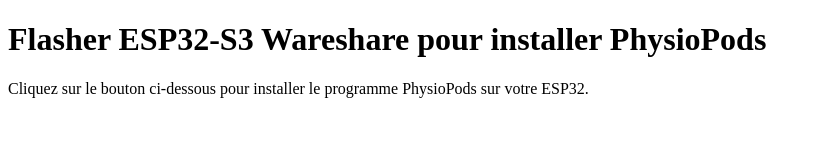
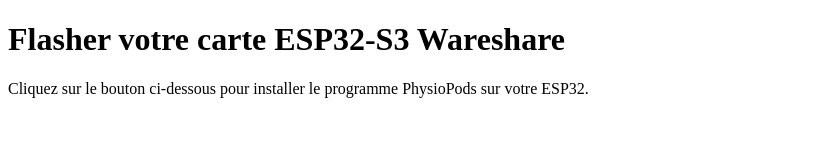
Before and after one commit to Sebrbo/PhysioPods_esp32_flasher, a plain HTML site: page index.html in a window 1280 px wide. Shown: the whole page, without its empty margins (0-821 px from the left). Drawn offline with Linux system fonts and the light colour scheme.

Commit message:
Update index.html

```diff
--- a/index.html
+++ b/index.html
@@ -7,7 +7,7 @@
    <script type="module" src="https://cdn.jsdelivr.net/npm/esp-web-tools@10.0.1/dist/web/install-button.js"></script>
 </head>
 <body>
-    <h1>Flasher ESP32-S3 Wareshare pour installer PhysioPods</h1>
+    <h1>Flasher votre carte ESP32-S3 Wareshare</h1>
     <p>Cliquez sur le bouton ci-dessous pour installer le programme PhysioPods sur votre ESP32.</p>
     <esp-web-install-button manifest="manifest.json"></esp-web-install-button>
 </body>
```
